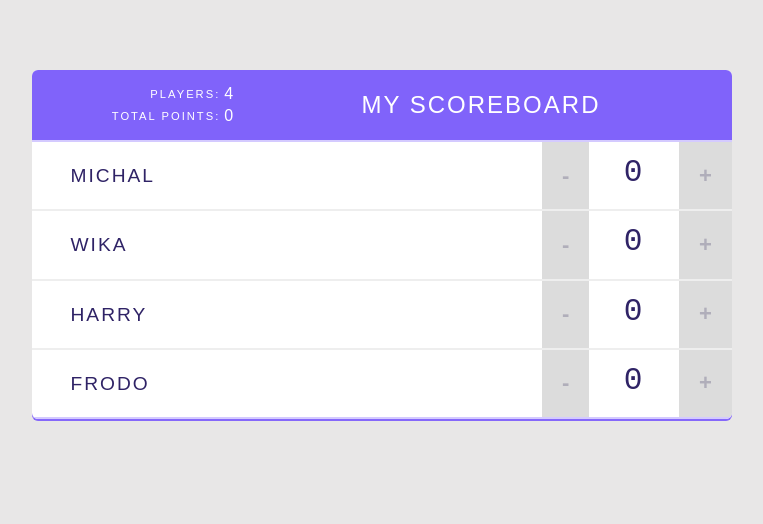
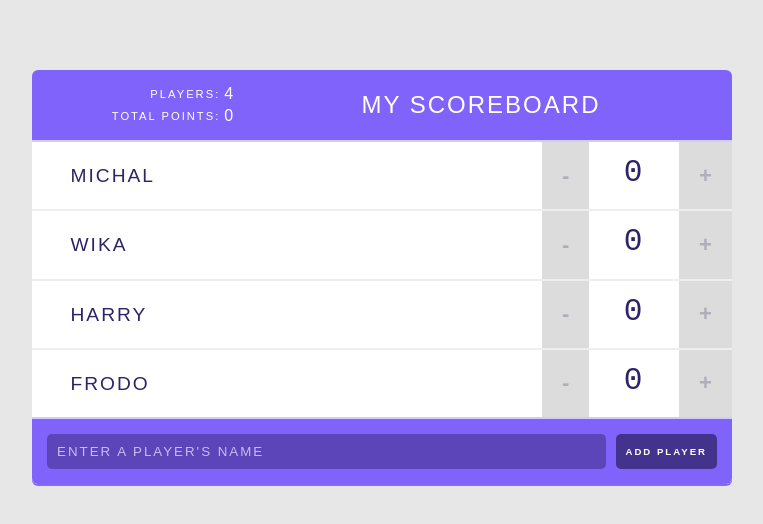
Before and after one commit to michaldobiezynski/ScoreBoardApp, a React (Create React App) app: page / in a window 1280 px wide. Shown: the top 524 px of the page, without its empty margins (258-1021 px from the left). Built offline with nearby package versions, Linux system fonts and the light colour scheme.

Commit message:
created a component which i rendering a form for adding players

```diff
--- /dev/null
+++ b/src/components/AddPlayerForm.js
@@ -0,0 +1,23 @@
+import React, {Component} from 'react';
+
+class AddPlayerForm extends Component {
+
+    render() {
+        return(
+           <form>
+               <input
+               type="text"
+               placeholder="Enter a player's name"
+               />
+
+               <input
+               type="submit"
+               value="Add Player"
+               />
+           </form>
+        );
+    }
+
+}
+
+export default AddPlayerForm;
--- a/src/components/App.js
+++ b/src/components/App.js
@@ -3,6 +3,7 @@ import Header from "./Header";
 import Player from "./Player";
 import '../App.css';
 import * as serviceWorker from './serviceWorker.js';
+import AddPlayerFrom from './AddPlayerForm';
 
 serviceWorker.unregister();
 
@@ -71,7 +72,7 @@ class App extends Component {
                         />
                 )}
 
-
+            <AddPlayerFrom/>
             </div>
         )
     }
```
Also changed, not shown: src/components/Counter.js (+6 -2 lines).
